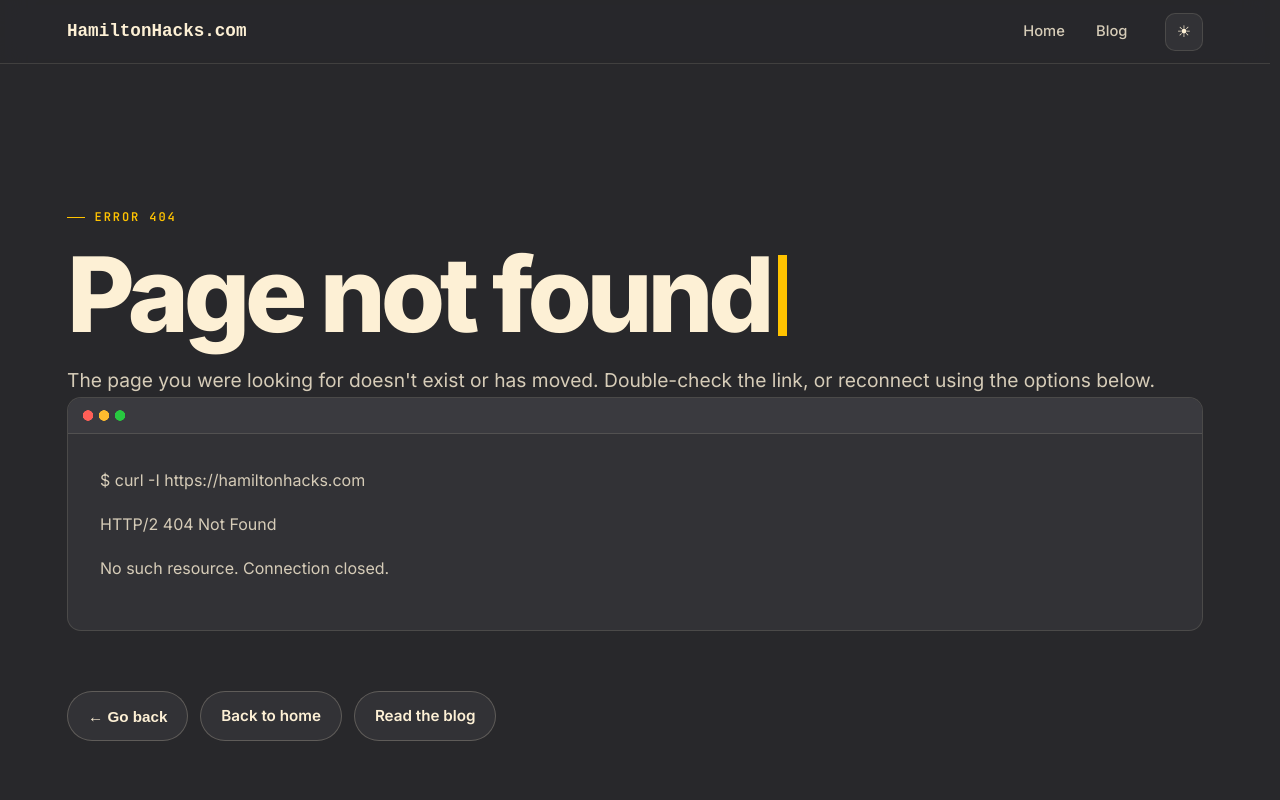
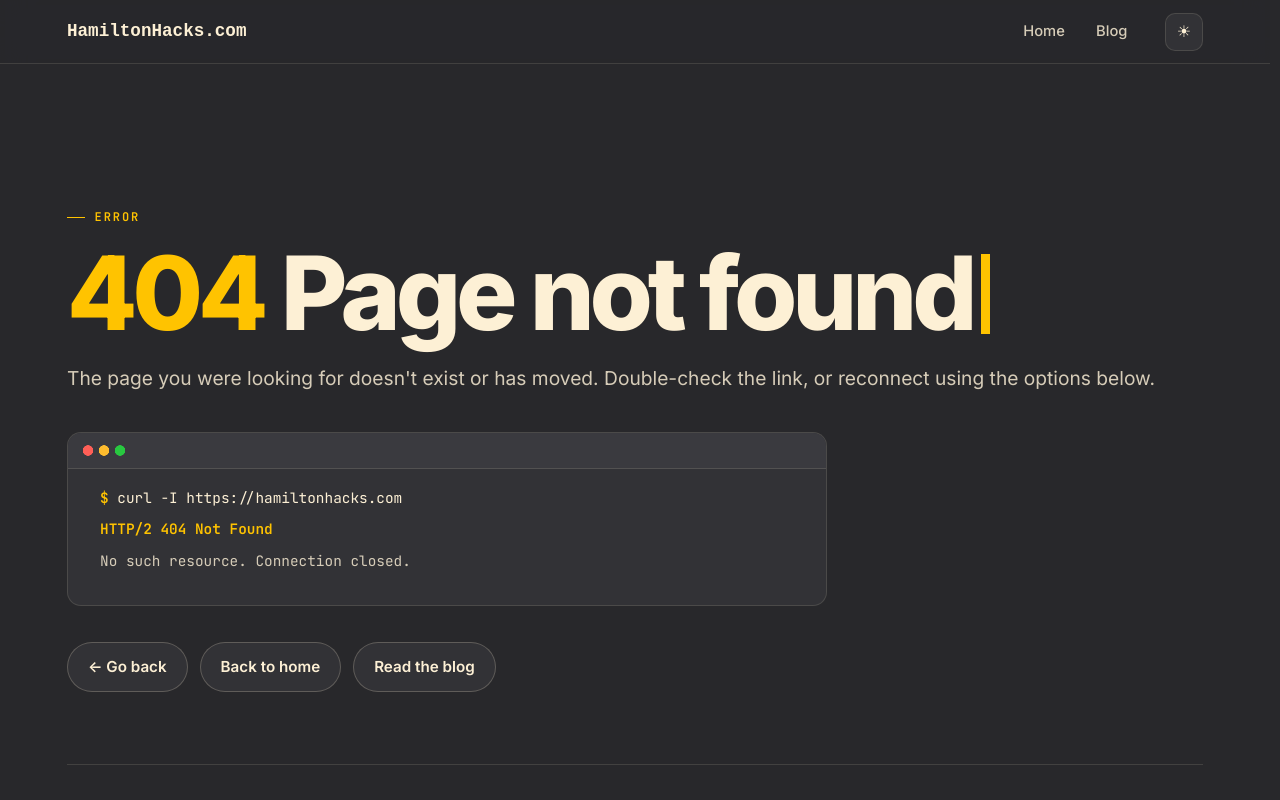
Before and after one commit to ChallengingShelf/B-Log, a plain HTML site: page 404.html in a window 1280 px wide. Shown: the top 800 px of the page. Drawn offline with Linux system fonts and the light colour scheme.

Commit message:
Add files via upload

```diff
--- a/404.html
+++ b/404.html
@@ -72,9 +72,9 @@ $$$$"""$$$$$$$$$$uuu   uu$$$$$$$$$"""$$$"
 
     <main class="container">
         <section class="hero error-hero" aria-labelledby="error-title">
-            <p class="eyebrow">Error 404</p>
+            <p class="eyebrow">Error</p>
 
-            <h1 class="hero-title" id="error-title">Page not found</h1>
+            <h1 class="hero-title" id="error-title"><span class="error-code">404</span> Page not found</h1>
 
             <p class="hero-description">
                 The page you were looking for doesn't exist or has moved.
--- a/style.css
+++ b/style.css
@@ -311,6 +311,12 @@ a {
     font-size: 0.95rem;
     font-weight: 600;
     transition: transform 0.2s ease, background 0.2s ease, border-color 0.2s ease;
+}
+
+button.social-link {
+    font-family: inherit;
+    line-height: inherit;
+    cursor: pointer;
 }
 
 .social-link:hover {
@@ -1015,6 +1021,41 @@ blockquote {
 }
 
 /* ==========================================================================
+   404 page
+   ========================================================================== */
+.error-code {
+    color: var(--accent);
+}
+
+.error-hero .hero-title {
+    font-size: clamp(1.5rem, 8vw, 6.5rem);
+}
+
+.error-terminal {
+    max-width: 760px;
+    margin: 2.25rem 0 0;
+    font-family: var(--font-mono);
+    font-size: 0.9rem;
+}
+
+.error-terminal p {
+    margin: 0 0 0.4rem;
+    color: var(--text);
+    overflow-wrap: anywhere;
+}
+
+.error-terminal .error-prompt,
+.error-terminal .error-status {
+    color: var(--accent);
+    font-weight: 600;
+}
+
+.error-terminal .error-muted {
+    margin: 0;
+    color: var(--muted);
+}
+
+/* ==========================================================================
    Responsive
    ========================================================================== */
 @media (max-width: 900px) {
```
